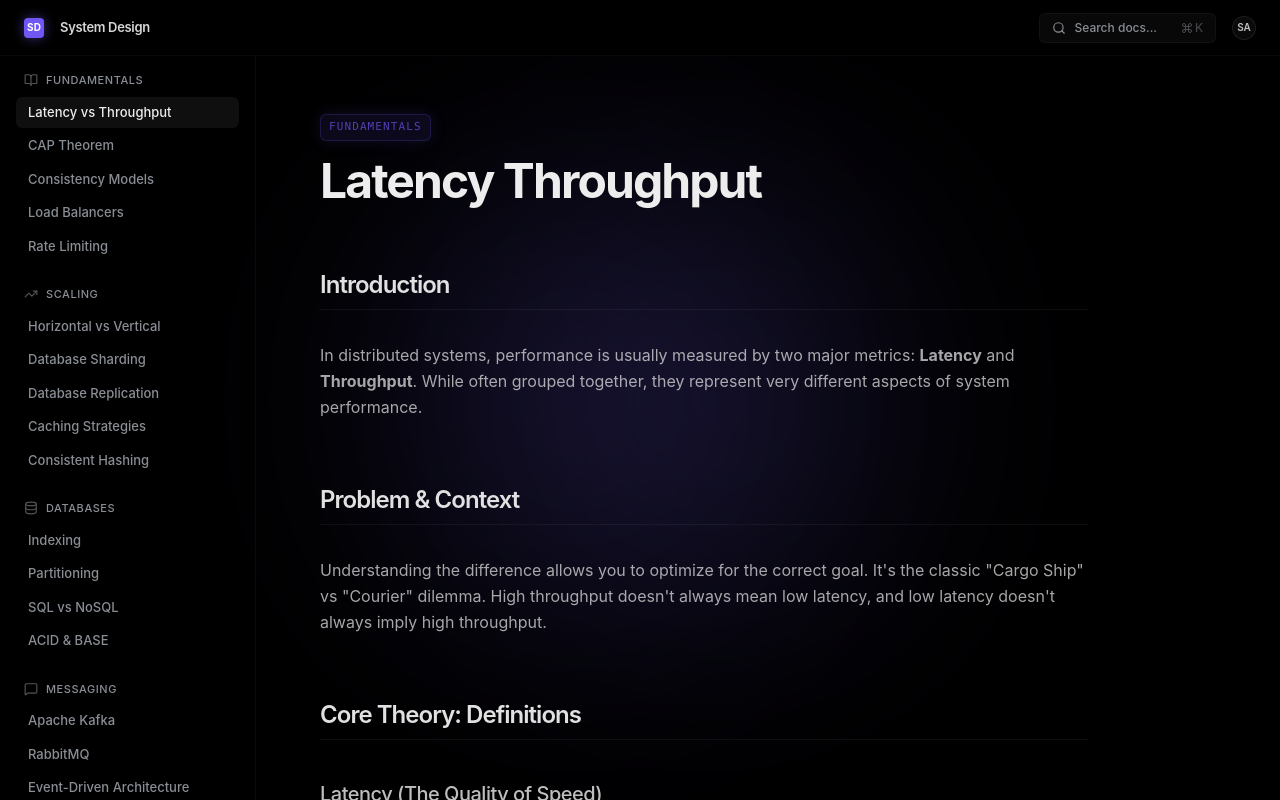
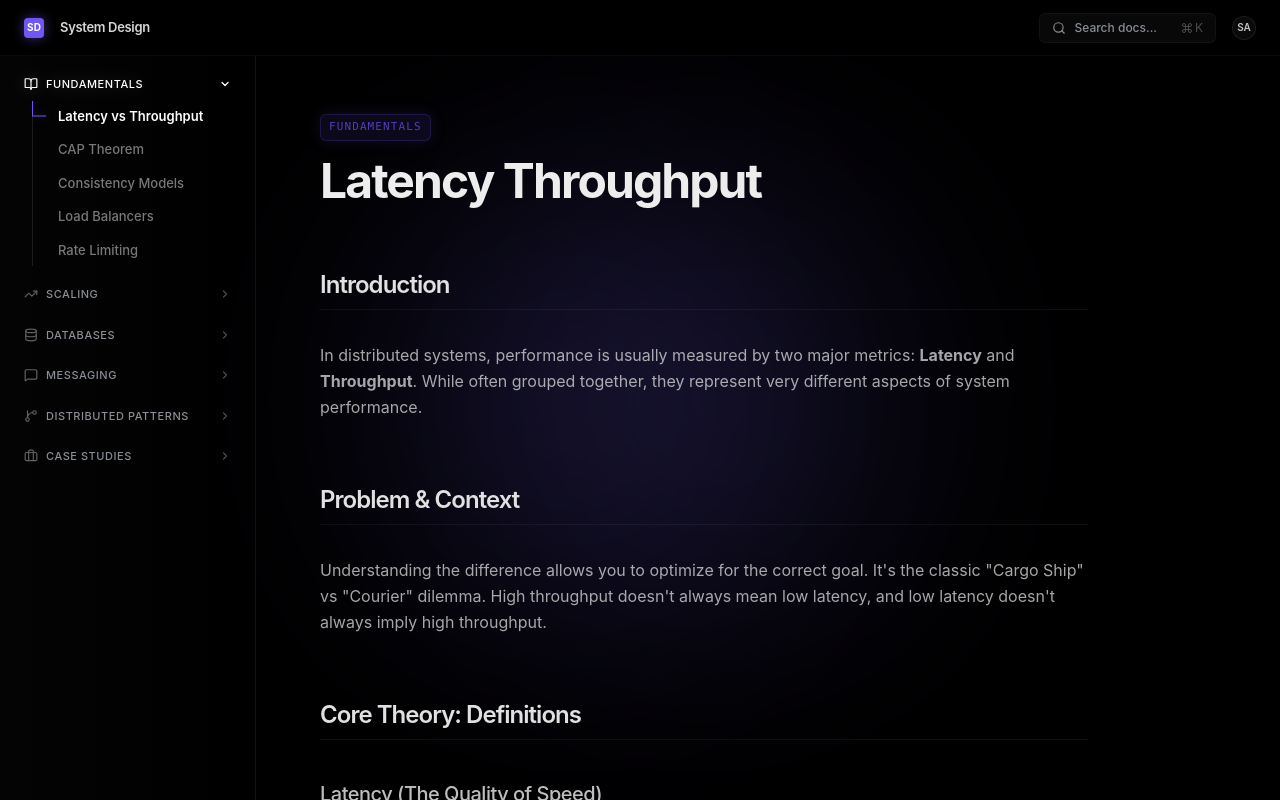
Before and after one commit to Azzzizzz/system-design-platform-v1, a React (Vite) app: page /fundamentals/latency-throughput in a window 1280 px wide. Built offline with nearby package versions, Linux system fonts and the light colour scheme.

Commit message:
feat: Introduce collapsible sidebar categories with expansion toggles, active state styling, and a new glow pulse animation.

```diff
--- a/src/components/layout/Sidebar.tsx
+++ b/src/components/layout/Sidebar.tsx
@@ -1,6 +1,7 @@
-import { NavLink } from "react-router-dom";
+import { useState } from "react";
+import { NavLink, useLocation } from "react-router-dom";
 import { topicTree } from "../../data/topicTree";
-import { BookOpen, TrendingUp, Database, MessageSquare, GitBranch, Briefcase } from "lucide-react";
+import { BookOpen, TrendingUp, Database, MessageSquare, GitBranch, Briefcase, ChevronDown, ChevronRight } from "lucide-react";
 
 const ICON_MAP: Record<string, React.ElementType> = {
   BookOpen,
@@ -12,37 +13,81 @@ const ICON_MAP: Record<string, React.ElementType> = {
 };
 
 export function Sidebar() {
-  console.log("Sidebar rendered at:", new Date().toLocaleTimeString());
+  const [expandedCategories, setExpandedCategories] = useState<string[]>([topicTree[0]?.id]);
+  const location = useLocation();
+
+  const toggleCategory = (categoryId: string) => {
+    setExpandedCategories((prev) =>
+      prev.includes(categoryId) ? prev.filter((id) => id !== categoryId) : [...prev, categoryId]
+    );
+  };
+
   return (
-    <aside className="w-64 border-r border-[rgba(255,255,255,0.04)] bg-transparent hidden md:block overflow-y-auto relative z-10">
-      <div className="p-4 space-y-6">
+    <aside className="w-64 border-r border-white/5 bg-gradient-to-r from-white/[0.015] to-transparent hidden md:block overflow-y-auto relative z-10 transition-all">
+      <div className="p-4 space-y-4">
         {topicTree.map((category) => {
           const IconComponent = ICON_MAP[category.icon];
+          const isExpanded = expandedCategories.includes(category.id);
+          const isCategoryActive = location.pathname.startsWith(`/${category.id}/`);
+
           return (
-            <div key={category.id}>
+            <div key={category.id} className="space-y-1">
               {/* Micro-typography headers */}
-              <h3 className="flex items-center gap-2 text-micro mb-2 px-2">
-                {IconComponent && <IconComponent className="w-3.5 h-3.5 opacity-60" />}
+              <button
+                onClick={() => toggleCategory(category.id)}
+                className="flex items-center justify-between w-full group py-1 px-2 hover:bg-white/[0.04] rounded-sm transition-colors"
+                aria-expanded={isExpanded}
+              >
+                <div className="flex items-center gap-2">
+                  {IconComponent && <IconComponent className={`w-3.5 h-3.5 transition-all ${isCategoryActive ? "opacity-100 text-white drop-shadow-[0_0_8px_rgba(255,255,255,0.3)]" : "opacity-40"}`} />}
+                  <span className={`text-micro transition-colors font-bold uppercase tracking-wider group-hover:!text-white ${isCategoryActive ? "!text-white drop-shadow-[0_0_8px_rgba(255,255,255,0.2)]" : "text-foreground/40"}`}>
                     {category.label}
-              </h3>
-              <ul className="space-y-[2px]">
+                  </span>
+                </div>
+                {isExpanded ? (
+                  <ChevronDown className={`w-3 h-3 transition-colors ${isCategoryActive ? "text-white" : "text-foreground/40 group-hover:text-white"}`} strokeWidth={2.5} />
+                ) : (
+                  <ChevronRight className="w-3 h-3 text-foreground/40 opacity-80 group-hover:opacity-100 group-hover:text-white transition-all" strokeWidth={2.5} />
+                )}
+              </button>
+
+              {isExpanded && (
+                <div className="relative ml-4 mt-1">
+                  {/* Structural vertical line track */}
+                  <div className="absolute left-0 top-0 bottom-0 w-[1px] bg-white/10" />
+
+                  <ul className="space-y-[2px] pl-[14px] overflow-hidden">
                   {category.topics.map((topic) => (
-                  <li key={topic.slug}>
+                    <li key={topic.slug} className="relative">
                       <NavLink
                         to={`/${category.id}/${topic.slug}`}
                         className={({ isActive }) =>
-                        `block px-3 py-[6px] text-[13px] rounded-md transition-all font-medium ${
+                          `block px-3 py-[6px] text-[13px] rounded-md transition-all relative ${
                             isActive
-                            ? "bg-white/[0.06] text-foreground shadow-sm"
-                            : "text-muted-foreground hover:text-foreground hover:bg-white/[0.03]"
+                              ? "text-white font-semibold"
+                              : "text-foreground/50 hover:text-foreground hover:bg-white/[0.03] font-medium"
                           }`
                         }
                       >
+                        {({ isActive }) => (
+                          <>
+                            {isActive && (
+                              <>
+                                {/* Vertical glowing trunk reaching upwards */}
+                                <div className="absolute -left-[14px] bottom-1/2 top-[-1000px] w-[1px] bg-primary shadow-[0_0_8px_rgba(112,93,232,0.6)] z-40" />
+                                {/* Horizontal branch connecting to topic */}
+                                <div className="absolute -left-[14px] top-1/2 -translate-y-1/2 w-[14px] h-[1px] bg-primary shadow-[0_0_8px_rgba(112,93,232,0.6)] z-40" />
+                              </>
+                            )}
                             {topic.label}
+                          </>
+                        )}
                       </NavLink>
                     </li>
                   ))}
                   </ul>
+                </div>
+              )}
             </div>
           );
         })}
--- a/src/index.css
+++ b/src/index.css
@@ -142,6 +142,16 @@
     animation: shimmer 1.5s infinite;
   }
 
+  /* Breathing Glow Effect */
+  @keyframes glow-pulse {
+    0%, 100% { opacity: 0.4; filter: blur(0.5px); }
+    50% { opacity: 0.8; filter: blur(1.5px); }
+  }
+
+  .animate-glow-pulse {
+    animation: glow-pulse 4s ease-in-out infinite;
+  }
+
   /* Top Loading Bar */
   .loading-bar-container {
     @apply fixed top-0 left-0 right-0 h-[2px] z-[9999] pointer-events-none;
```
Lines whose indentation alone changed are shown as unchanged.
